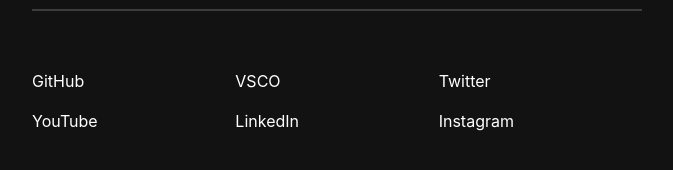
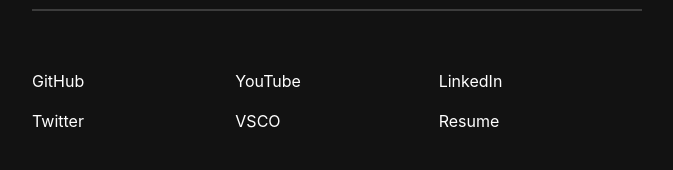
Before and after one commit to namitoyokota/portfolio, a Next.js app: page / in a window 1280 px wide. Shown: the part 866-1036 px from the top of the page, without its empty margins (303-976 px from the left). Built offline with nearby package versions, Linux system fonts and the light colour scheme.

Commit message:
social links

```diff
--- a/components/Layout.tsx
+++ b/components/Layout.tsx
@@ -29,12 +29,54 @@ const Layout = ({ children, customMeta }: LayoutProps): JSX.Element => {
       </main>
       <footer>
         <div className={styles.footerpane}>
-          <p>GitHub</p>
-          <p>VSCO</p>
-          <p>Twitter</p>
-          <p>YouTube</p>
-          <p>LinkedIn</p>
-          <p>Instagram</p>
+
+          {/* GitHub */}
+          <a className={styles.sociallink}
+              href="https://github.com/namitoyokota"
+              target="_blank"
+              rel="noreferrer" >
+            <p>GitHub</p>
+          </a>
+
+          {/* YouTube */}
+          <a className={styles.sociallink}
+              href="https://www.youtube.com/channel/UCZAUzc4Ez1cmv6XMe2Hx1jA"
+              target="_blank"
+              rel="noreferrer" >
+            <p>YouTube</p>
+          </a>
+
+          {/* LinkedIn */}
+          <a className={styles.sociallink}
+              href="https://www.linkedin.com/in/namitoyokota/"
+              target="_blank"
+              rel="noreferrer" >
+            <p>LinkedIn</p>
+          </a>
+
+          {/* Twitter */}
+          <a className={styles.sociallink}
+              href="https://twitter.com/namitoyokota"
+              target="_blank"
+              rel="noreferrer" >
+            <p>Twitter</p>
+          </a>
+
+          {/* VSCO */}
+          <a className={styles.sociallink}
+              href="https://vsco.co/yokota-namito"
+              target="_blank"
+              rel="noreferrer" >
+            <p>VSCO</p>
+          </a>
+
+          {/* Resume */}
+          <a className={styles.sociallink}
+              href="/resume.pdf"
+              download >
+            <p>Resume</p>
+          </a>
+
         </div>
       </footer>
     </div>
--- a/styles/Home.module.css
+++ b/styles/Home.module.css
@@ -229,3 +229,12 @@
   grid-template-columns: repeat(3, 1fr);
   margin: 30px 0 50px;
 }
+
+.sociallink {
+  transition: 0.5s ease-in-out;
+}
+
+.sociallink:hover {
+  color: grey;
+  cursor: pointer;
+}
```
Also changed, not shown: 1 other file (tests, documents, lock files or other folders).
